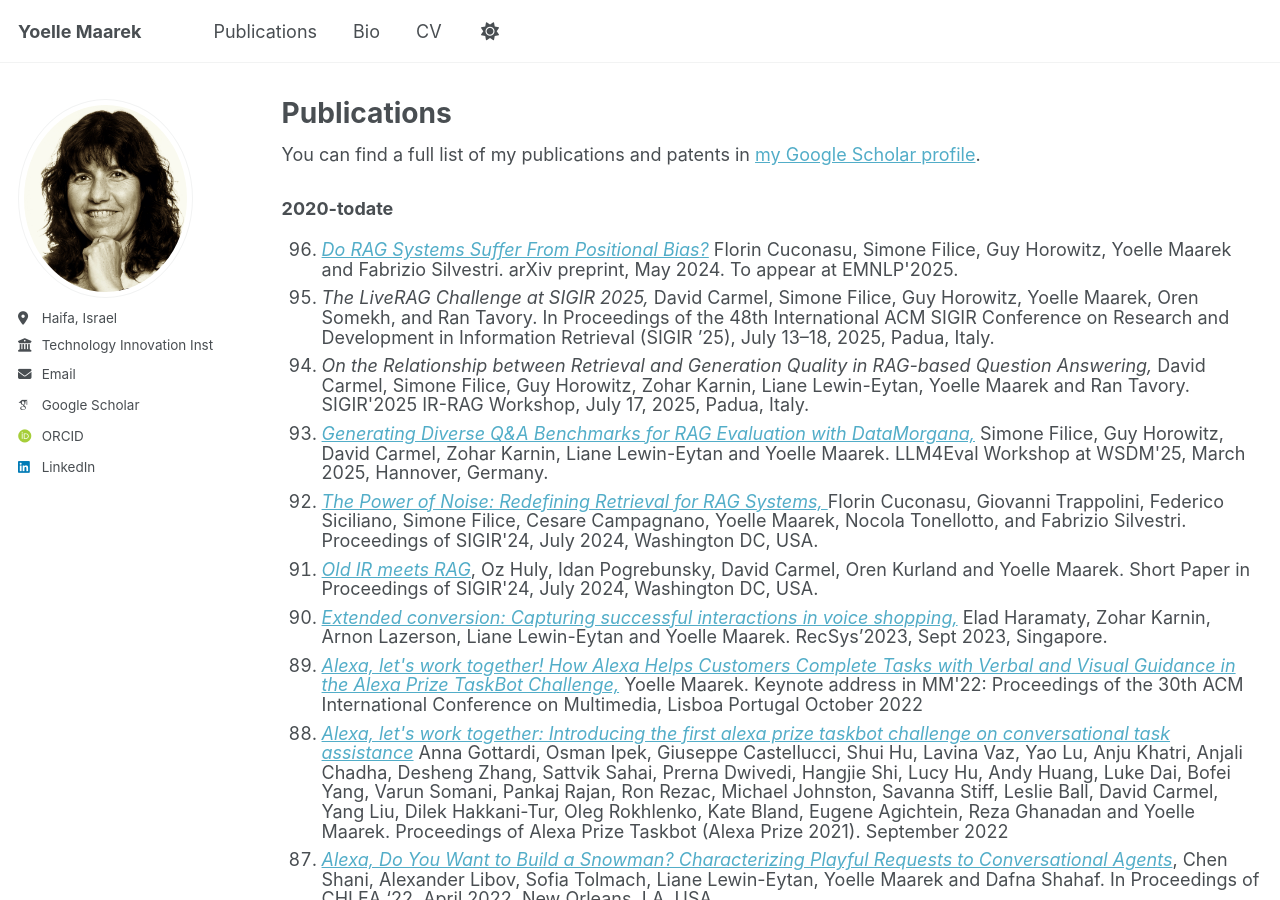
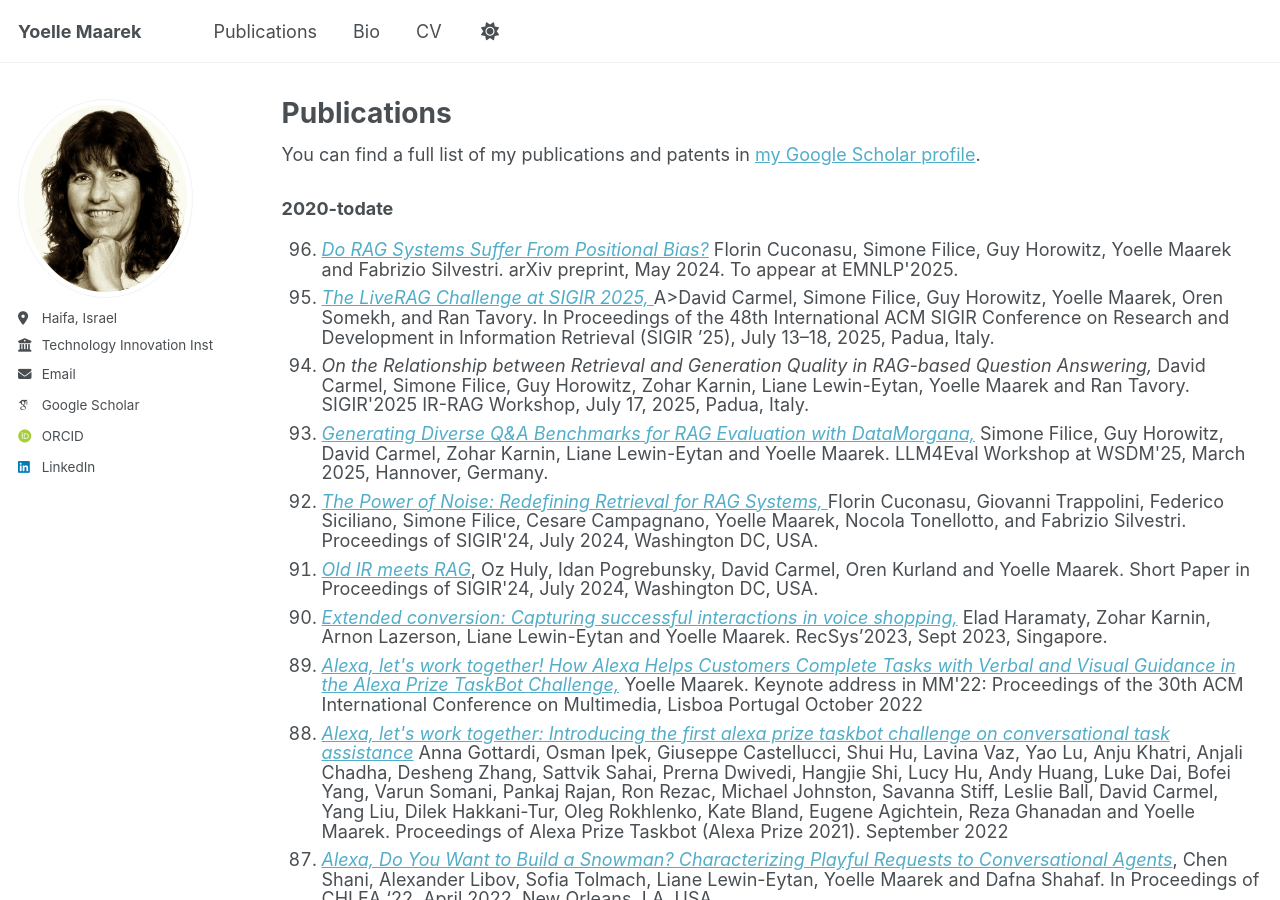
Before and after one commit to yoellemaarek/homepage, a Jekyll site: the page built from _pages/publications.html, in a window 1280 px wide and 900 px high. Built offline with Jekyll 4.4.1, drawn with Linux system fonts in a browser that asks for light colours; some web fonts are replaced.

Commit message:
Update publications.html
Signed-off-by: Yoelle Maarek <148758323+yoellemaarek@users.noreply.github.com>

```diff
--- a/_pages/publications.html
+++ b/_pages/publications.html
@@ -12,7 +12,7 @@
 <strong>2020-todate</strong>
 <ol reversed class="ol1" style="line-height: 19.6000003814697px;" start="96">
 <li class="li3"><a href="https://arxiv.org/abs/2505.15561"><em>Do RAG Systems Suffer From Positional Bias?</em></a> Florin Cuconasu, Simone Filice, Guy Horowitz, Yoelle Maarek and Fabrizio Silvestri. arXiv preprint, May 2024. To appear at EMNLP'2025. </li>
-<li class="li3"><em>The LiveRAG Challenge at SIGIR 2025,</em> David Carmel, Simone Filice, Guy Horowitz, Yoelle Maarek, Oren Somekh, and Ran Tavory. In Proceedings of the 48th International ACM SIGIR Conference on Research and Development
+<li class="li3"><a href="https://dl.acm.org/doi/10.1145/3726302.3733591"><em>The LiveRAG Challenge at SIGIR 2025,</em> </a>A>David Carmel, Simone Filice, Guy Horowitz, Yoelle Maarek, Oren Somekh, and Ran Tavory. In Proceedings of the 48th International ACM SIGIR Conference on Research and Development
 in Information Retrieval (SIGIR ’25), July 13–18, 2025, Padua, Italy.</li>
 <li class="li3"><em>On the Relationship between Retrieval and Generation Quality in RAG-based Question Answering,</em> David Carmel, Simone Filice, Guy Horowitz, Zohar Karnin, Liane Lewin-Eytan, Yoelle Maarek and Ran Tavory. SIGIR'2025 IR-RAG Workshop, July 17, 2025, Padua, Italy. </li>
 <li class="li3"><a href="https://arxiv.org/abs/2501.12789" target="_blank"><em>Generating Diverse Q&A Benchmarks for RAG Evaluation with DataMorgana,</em></a> Simone Filice, Guy Horowitz, David Carmel, Zohar Karnin, Liane Lewin-Eytan and Yoelle Maarek. LLM4Eval Workshop at WSDM'25, March 2025, Hannover, Germany.</li>
```
